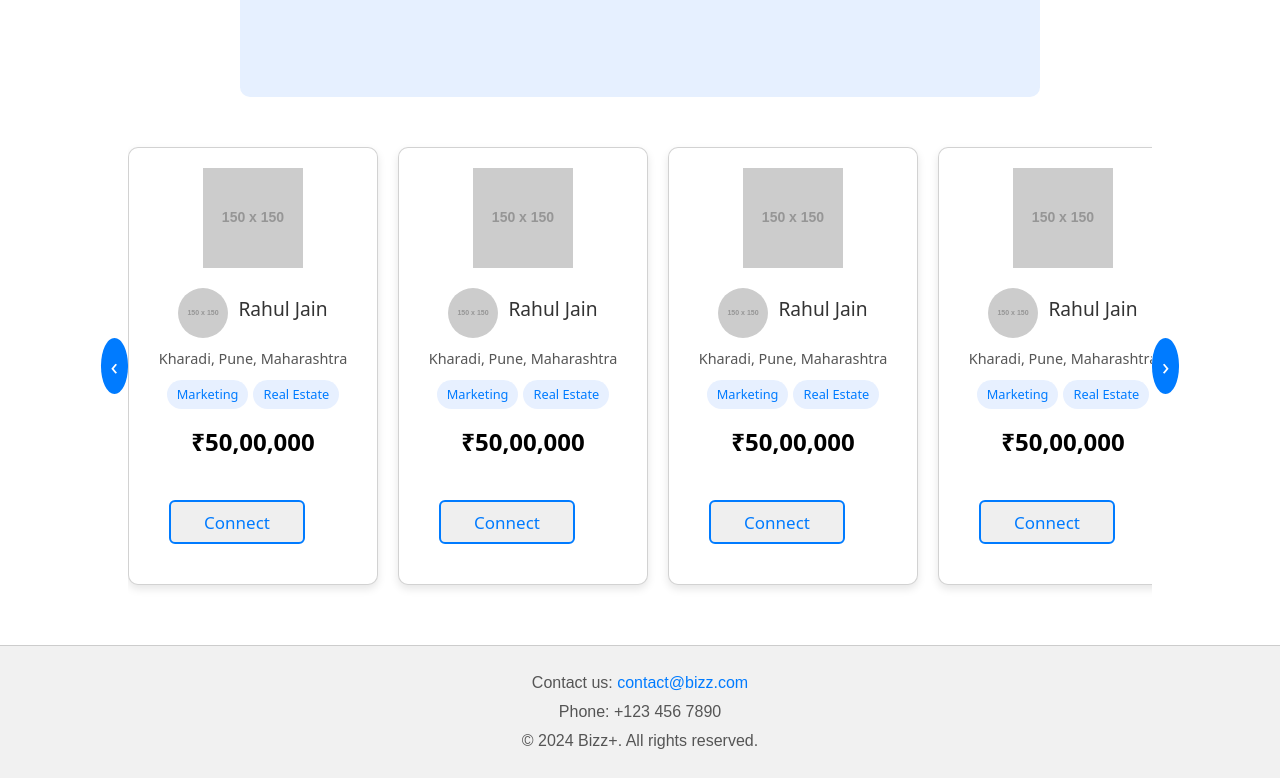
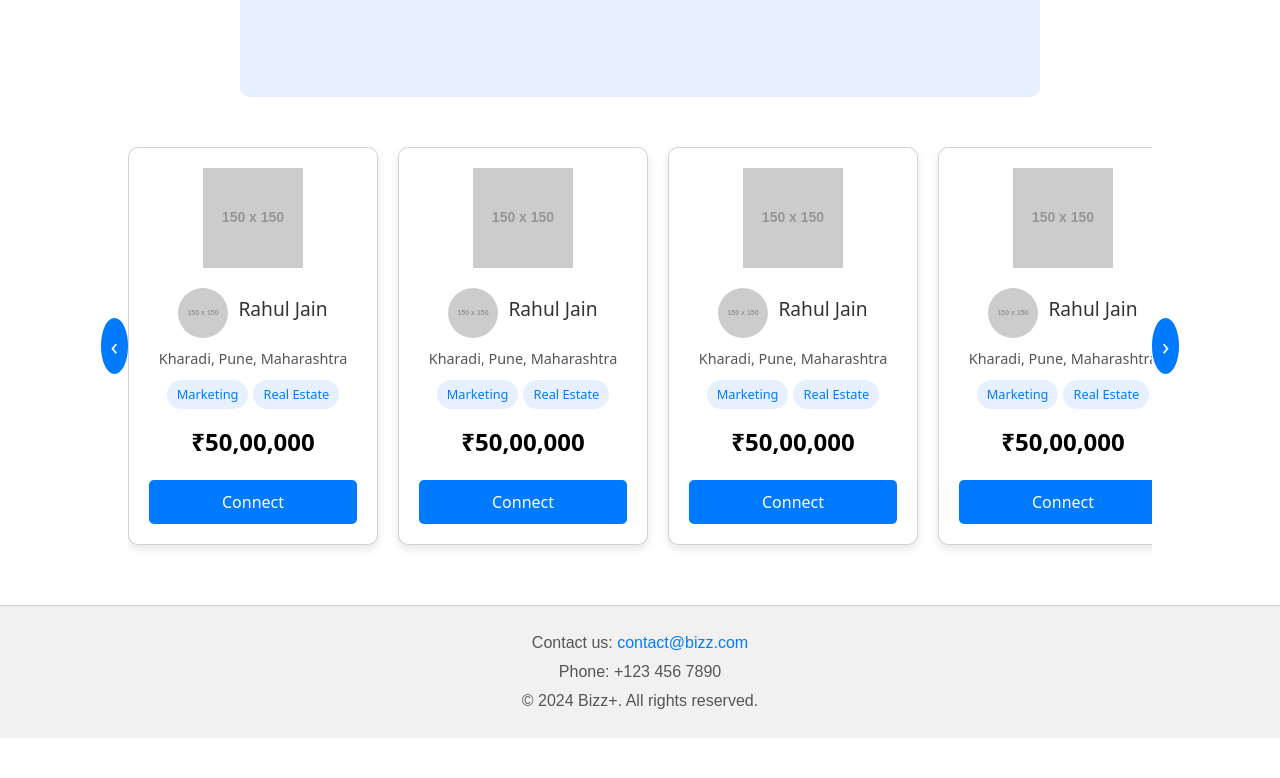
Before and after one commit to Dibyadipan/BizzPlus, a plain HTML site: page frontend/homePage.html in a window 1280 px wide. Shown: the part 1183-1961 px from the top of the page. After the commit the page ends 1921 px from the top, so only its background shows below. Drawn offline with nearby package versions, Linux system fonts and the light colour scheme; placeholder pictures from the web are drawn by us.

Commit message:
fixed and centered buttons

```diff
--- a/frontend/homePage.css
+++ b/frontend/homePage.css
@@ -94,6 +94,10 @@ nav {
 .hero-section {
     text-align: center;
     padding: 20px 20px;
+    /* height: 60vh; */
+    /* display: flex; */
+    /* flex-direction: column; */
+    /* justify-content: center; */
 }
 
 .hero-title {
@@ -129,10 +133,7 @@ nav {
     /* Add margin for spacing */
 }
 
-
-
 .small-text {
-    margin-top: 15px; /* Optional: Space between the button and small text */
     margin-top: 40px;
     font-size: 1rem;
     color: #000;
@@ -257,8 +258,7 @@ nav {
     justify-content: center;
     align-items: center;
     padding: 20px;
-    overflow: hidden;
-    /* Hide overflow content */
+    overflow: hidden; /* Hide overflow content */
 }
 
 
@@ -270,33 +270,27 @@ nav {
     overflow-x: auto;
     scroll-behavior: smooth;
     padding: 20px 0;
-    max-width: 80vw;
-    /* Limit the container width */
+    max-width: 80vw; /* Limit the container width */
 }
 
 .cards-container::-webkit-scrollbar {
-    display: none;
-    /* Hide scrollbar */
+    display: none; /* Hide scrollbar */
 }
 
 /* Scroll Buttons */
 .scroll-btn {
-    background-color: #007bff;
-    /* Primary color */
+    background-color: #007bff; /* Primary color */
     color: white;
     border: none;
     padding: 10px;
-    border-radius: 50%;
-    /* Make it round */
+    border-radius: 50%; /* Make it round */
     cursor: pointer;
-    font-size: 1.5rem;
-    /* Increase size */
+    font-size: 1.5rem; /* Increase size */
     transition: background-color 0.3s ease;
 }
 
 .scroll-btn:hover {
-    background-color: #0056b3;
-    /* Darker shade on hover */
+    background-color: #0056b3; /* Darker shade on hover */
 }
 
 
@@ -306,8 +300,7 @@ nav {
     background-color: #fff;
     border-radius: 10px;
     box-shadow: 0 4px 8px rgba(0, 0, 0, 0.1);
-    min-width: 250px;
-    /* Set minimum width for each card */
+    min-width: 250px; /* Set minimum width for each card */
     text-align: center;
     padding: 20px;
     transition: transform 0.3s ease;
@@ -376,55 +369,18 @@ h3 {
 
 /* Connect Button */
 .connect-btn {
-    --color: #007bff;
-    font-family: inherit;
-    display: inline-block;
-    width: 8em;
-    height: 2.6em;
-    line-height: 2.5em;
-    margin: 20px;
-    position: relative;
+    background-color: #007bff;
+    color: #fff;
+    border: none;
+    padding: 10px 20px;
+    border-radius: 5px;
+    font-size: 1rem;
     cursor: pointer;
-    overflow: hidden;
-    border: 2px solid var(--color);
-    transition: color 0.5s;
-    z-index: 1;
-    font-size: 17px;
-    border-radius: 6px;
-    font-weight: 500;
-    color: var(--color);
-}
-
-
-.connect-btn:before {
-    content: "";
-    position: absolute;
-    z-index: -1;
-    background: var(--color);
-    height: 150px;
-    width: 200px;
-
-    border-radius: 50%;
+    transition: background-color 0.3s ease;
 }
 
 .connect-btn:hover {
-    color: #fff;
-}
-
-.connect-btn:before {
-    top: 100%;
-    left: 100%;
-    transition: all 0.7s;
-}
-
-.connect-btn:hover:before {
-    top: -30px;
-    left: -30px;
-}
-
-.connect-btn:active:before {
-    background: #3a0ca3;
-    transition: background 0s;
+    background-color: #0056b3;
 }
 
 
```
